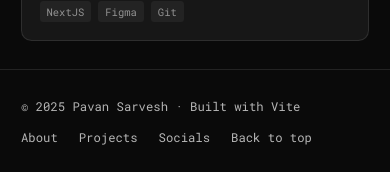
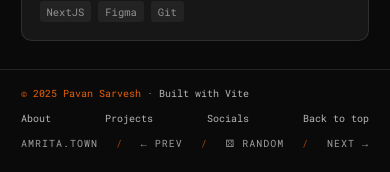
Before and after one commit to pavansarvesh/folio2k26, a React (Vite) app: page / in a window 390 px wide. Shown: the part 1573-1745 px from the top of the page. Built offline with nearby package versions, Linux system fonts and the light colour scheme; no server answers; a web font is replaced by a local one.

Commit message:
code: added amrita.town in footer

```diff
--- a/src/components/Footer.tsx
+++ b/src/components/Footer.tsx
@@ -1,70 +1,106 @@
-import { Link } from "react-router-dom"
+import { Link } from "react-router-dom";
 
 export default function Footer() {
-  const year = new Date().getFullYear()
+	const year = new Date().getFullYear();
 
 	return (
-    <footer className="border-t border-white/10">
-      <div className="mx-auto max-w-6xl px-6 py-8 text-sm">
-        <div className="flex flex-col gap-4">
-          <div className="flex flex-col gap-4 sm:flex-row sm:items-center sm:justify-between">
-            <div className="text-white/70">
-              © {year} Pavan Sarvesh ·{" "}
+		<footer className='border-t border-white/10'>
+			<div className='mx-auto max-w-6xl px-6 py-8 text-sm max-[639px]:py-5 max-[639px]:text-[10px]'>
+				<div className='flex flex-col gap-4 max-[639px]:gap-3'>
+					<div className='flex flex-row items-center justify-between gap-4 max-[639px]:flex-col max-[639px]:items-start max-[639px]:gap-3'>
+						<div className='text-white/70'>
+							<span className='text-orange-500/90'>© {year} Pavan Sarvesh</span>{" "}
+							·{" "}
 							<a
-                href="https://vite.dev"
-                target="_blank"
-                rel="noreferrer"
-                className="text-white/70 underline-offset-4 hover:text-orange-500 hover:underline"
+								href='https://vite.dev'
+								target='_blank'
+								rel='noreferrer'
+								className='text-white/70 underline-offset-4 hover:text-orange-500 hover:underline'
 							>
 								Built with Vite
 							</a>
 						</div>
 
-            <div className="flex flex-wrap items-center gap-6">
-              <Link to="/about" className="text-white/70 underline-offset-4 hover:text-orange-500 hover:underline">
+						<div className='flex flex-wrap items-center gap-6 max-[639px]:w-full max-[639px]:justify-between max-[639px]:gap-3'>
+							<Link
+								to='/about'
+								className='whitespace-nowrap text-white/70 underline-offset-4 hover:text-orange-500 hover:underline'
+							>
 								About
 							</Link>
-              <Link to="/projects" className="text-white/70 underline-offset-4 hover:text-orange-500 hover:underline">
+							<Link
+								to='/projects'
+								className='whitespace-nowrap text-white/70 underline-offset-4 hover:text-orange-500 hover:underline'
+							>
 								Projects
 							</Link>
-              <Link to="/socials" className="text-white/70 underline-offset-4 hover:text-orange-500 hover:underline">
+							<Link
+								to='/socials'
+								className='whitespace-nowrap text-white/70 underline-offset-4 hover:text-orange-500 hover:underline'
+							>
 								Socials
 							</Link>
-              <a href="#top" className="text-white/70 underline-offset-4 hover:text-orange-500 hover:underline">
+							<a
+								href='#top'
+								className='whitespace-nowrap text-white/70 underline-offset-4 hover:text-orange-500 hover:underline'
+							>
 								Back to top
 							</a>
 						</div>
 					</div>
 
-          {/* <div className="flex items-center gap-4 text-[11px] uppercase tracking-widest text-white/60">
-            <div className="flex flex-wrap items-center justify-center gap-x-3 gap-y-2">
-              <a href="https://amrita.town" target="_blank" rel="noreferrer" className="transition hover:text-orange-500">
+					<div className='flex items-center gap-4 text-[11px] uppercase tracking-widest text-white/60 max-[639px]:w-full max-[639px]:justify-between max-[639px]:text-[10px]'>
+						<div className='flex flex-wrap items-center gap-x-3 gap-y-2 max-[639px]:flex-1 max-[639px]:justify-between max-[639px]:gap-3 max-[639px]:whitespace-nowrap'>
+							<a
+								href='https://amrita.town'
+								target='_blank'
+								rel='noreferrer'
+								className='transition hover:text-orange-500'
+							>
 								amrita.town
 							</a>
-              <span className="text-orange-500/60" aria-hidden="true">
+							<span className='text-orange-500/60' aria-hidden='true'>
 								/
 							</span>
-              <a href="https://amrita.town/prev" target="_blank" rel="noreferrer" className="transition hover:text-orange-500">
+							<a
+								href='https://amrita.town/prev'
+								target='_blank'
+								rel='noreferrer'
+								className='transition hover:text-orange-500'
+							>
 								← prev
 							</a>
-              <span className="text-orange-500/60" aria-hidden="true">
+							<span className='text-orange-500/60' aria-hidden='true'>
 								/
 							</span>
-              <a href="https://amrita.town/random" target="_blank" rel="noreferrer" className="transition hover:text-orange-500">
+							<a
+								href='https://amrita.town/random'
+								target='_blank'
+								rel='noreferrer'
+								className='transition hover:text-orange-500'
+							>
 								⚄ random
 							</a>
-              <span className="text-orange-500/60" aria-hidden="true">
+							<span className='text-orange-500/60' aria-hidden='true'>
 								/
 							</span>
-              <a href="https://amrita.town/next" target="_blank" rel="noreferrer" className="transition hover:text-orange-500">
+							<a
+								href='https://amrita.town/next'
+								target='_blank'
+								rel='noreferrer'
+								className='transition hover:text-orange-500'
+							>
 								next →
 							</a>
 						</div>
 
-            <span className="hidden h-px flex-1 bg-orange-500/40 sm:block" aria-hidden="true" />
-          </div> */}
+						<span
+							className='hidden h-px flex-1 bg-orange-500/40 sm:block'
+							aria-hidden='true'
+						/>
+					</div>
 				</div>
 			</div>
 		</footer>
-  )
+	);
 }
```
Lines whose indentation alone changed are shown as unchanged.
